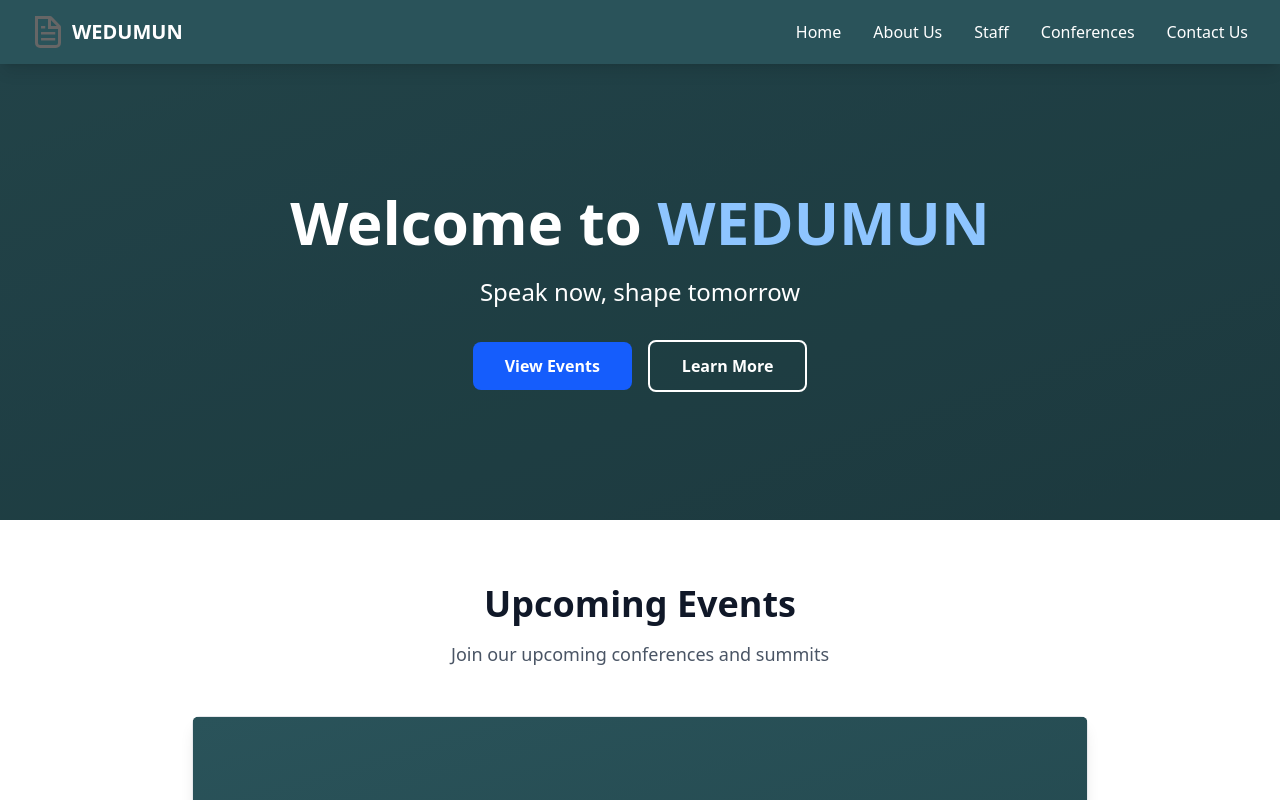
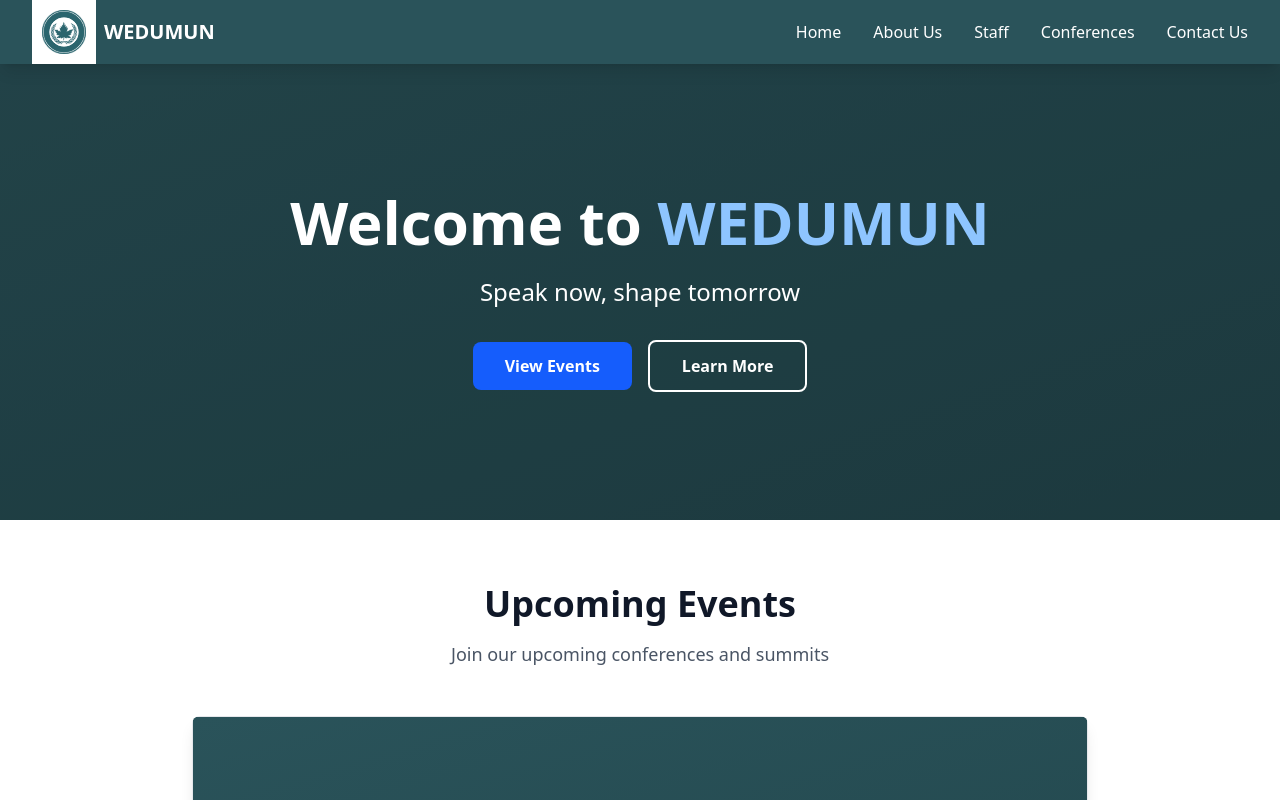
Before and after one commit to heudev/wedumun, a Next.js app: page / in a window 1280 px wide. Shown: the top 800 px of the page. Built offline with nearby package versions, Linux system fonts and the light colour scheme.

Commit message:
update logo

```diff
--- a/src/app/layout.tsx
+++ b/src/app/layout.tsx
@@ -14,11 +14,23 @@ export const metadata: Metadata = {
   description: "Join WEDUMUN for world-class Model United Nations experiences. Develop diplomatic skills and engage with global issues through our international conferences.",
   keywords: "Model UN, MUN, diplomacy, international relations, youth conference, WEDUMUN",
   authors: [{ name: "WEDUMUN Team" }],
+  icons: {
+    icon: "/logo.svg",
+    apple: "/logo.svg",
+  },
   openGraph: {
     title: "WEDUMUN - Western European Diplomatic United Nations",
     description: "Join WEDUMUN for world-class Model United Nations experiences",
     type: "website",
     locale: "en_US",
+    images: [
+      {
+        url: "/logo.svg",
+        width: 300,
+        height: 300,
+        alt: "WEDUMUN Logo",
+      },
+    ],
   },
 };
 
--- a/src/components/Navbar.tsx
+++ b/src/components/Navbar.tsx
@@ -14,11 +14,11 @@ const Navbar = () => {
                     <div className="flex items-center">
                         <Link href="/" className="flex-shrink-0 flex items-center space-x-2">
                             <Image
-                                src="/file.svg"
+                                src="/logo.svg"
                                 alt="WEDUMUN Logo"
                                 width={32}
                                 height={32}
-                                className="w-8 h-8"
+                                className="w-16 h-16"
                             />
                             <span className="text-white text-xl font-bold">WEDUMUN</span>
                         </Link>
```
Also changed, not shown: public/logo.svg (added).
